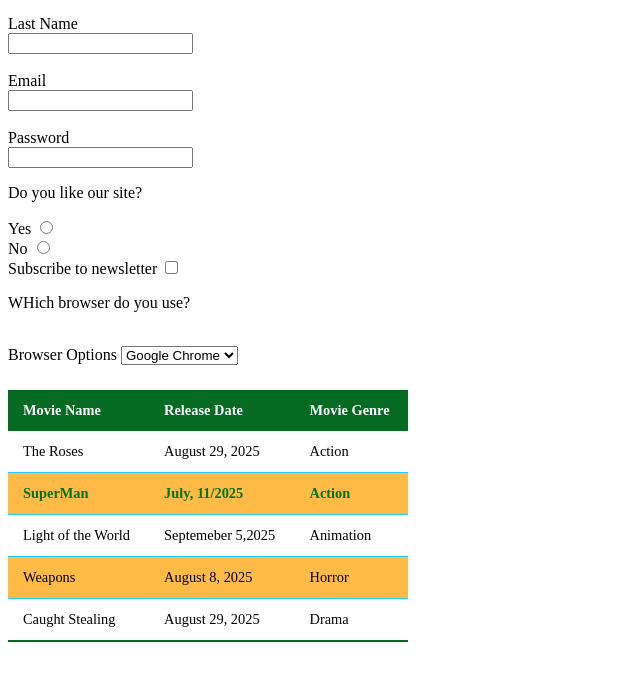
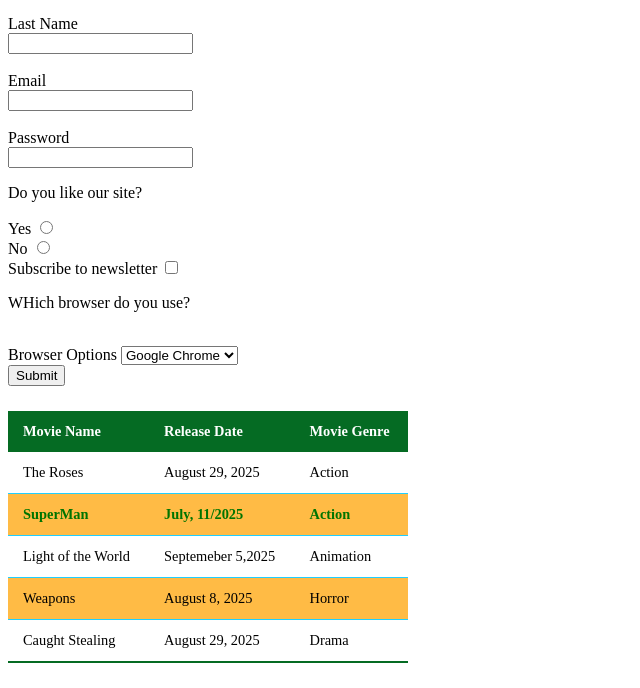
Before and after one commit to ShemaiahL/COP3060, a plain HTML site: page index.html in a window 1280 px wide. Shown: the part 122-810 px from the top of the page, without its empty margins (0-640 px from the left). Drawn offline with Linux system fonts and the light colour scheme.

Commit message:
final commit index.html

```diff
--- a/index.html
+++ b/index.html
@@ -50,6 +50,8 @@
         <option value = "Microsoft Edge">Microsoft Edge</option>
         <option value = "Firefox">Firefox</option>
     </select> <br>
+
+    <button>Submit</button>
 
     <style>
         .table_1{
@@ -149,7 +151,7 @@
 
 
 
-    <!-- <button>Submit</button> -->
+
 </form>
 </body>
 </html>
```
